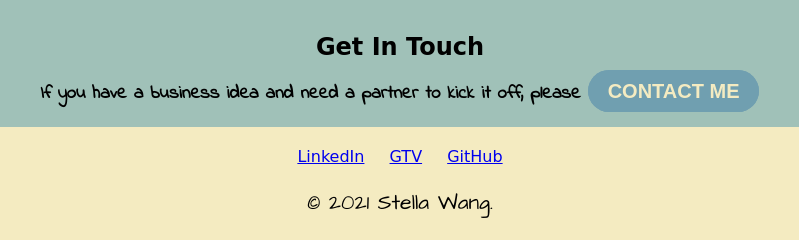
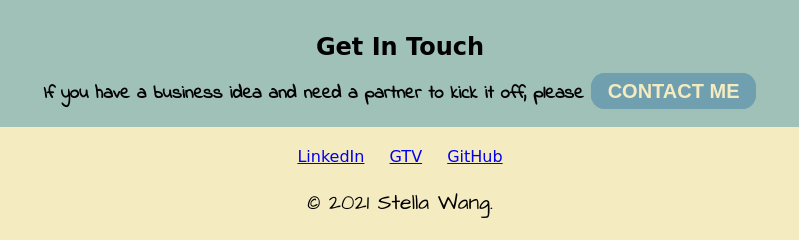
Before and after one commit to snowywsh/profile, a plain HTML site: page index.html in a window 1280 px wide. Shown: the part 1188-1428 px from the top of the page, 240-1039 px from the left. Drawn offline with Linux system fonts and the light colour scheme; a web font is replaced by a local one.

Commit message:
Update styles.css

```diff
--- a/css/styles.css
+++ b/css/styles.css
@@ -63,11 +63,11 @@
   background-image: linear-gradient(to bottom, #709FB0, #709FB0);
   -webkit-border-radius: 21;
   -moz-border-radius: 21;
-  border-radius: 21px;
+  border-radius: 14px;
   font-family: Arial;
   color: #f4ebc1;
   font-size: 20px;
-  padding: 10px 20px 10px 20px;
+  padding: 7px 17px 7px 17px;
   text-decoration: none;
   margin-top: 10px;
 }
```
